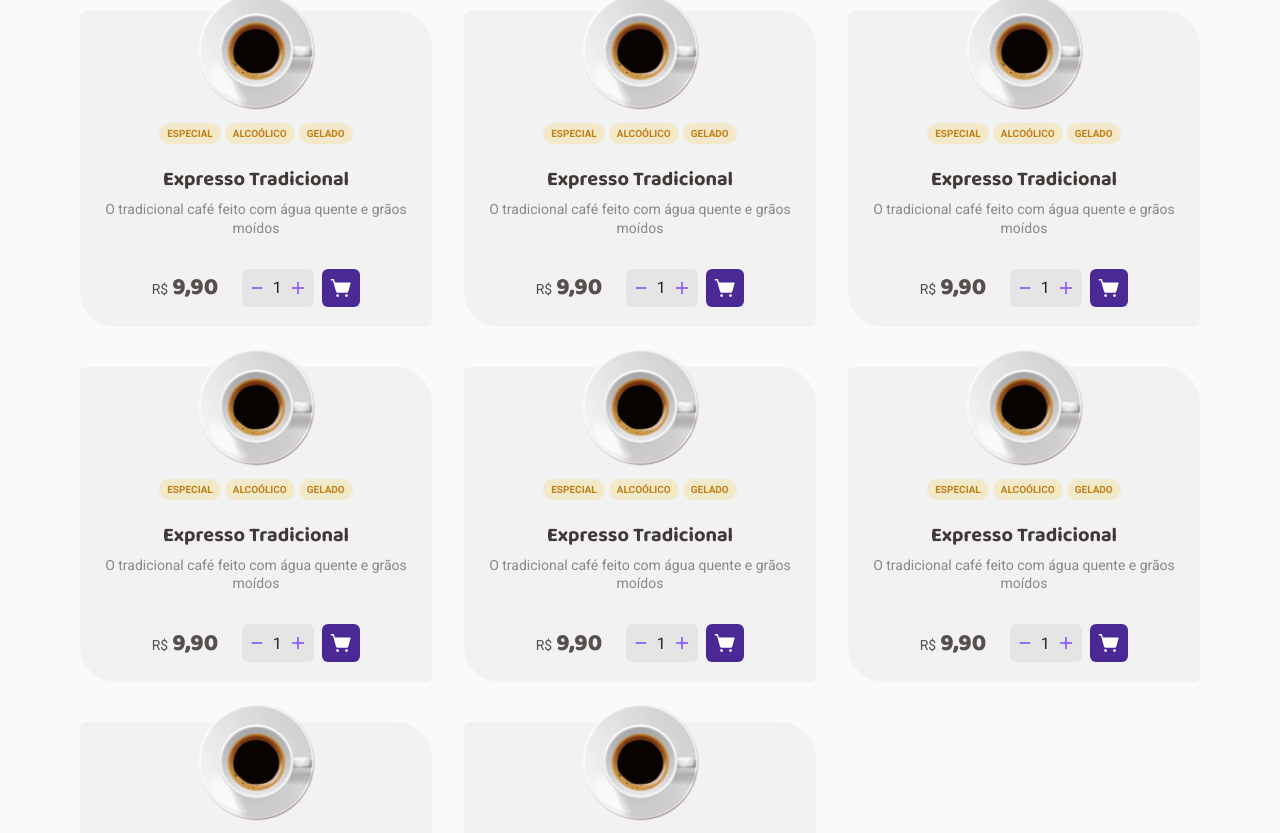
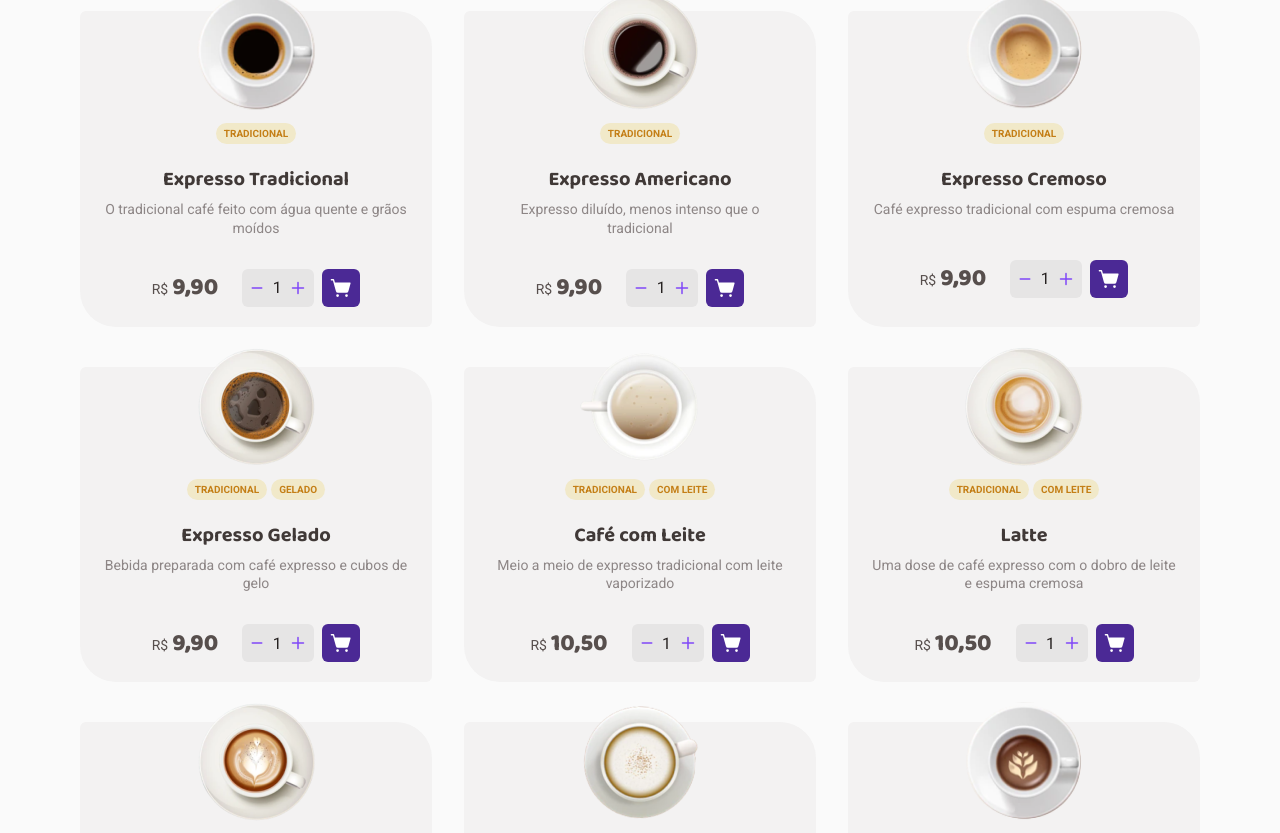
Before and after one commit to rodrigofontesdev/coffee, a React (Vite) app: page / in a window 1280 px wide. Shown: the part 766-1599 px from the top of the page. Built offline with nearby package versions, Linux system fonts and the light colour scheme.

Commit message:
feat(page): render mocking product catalog in home page
Also filter products based on tag

```diff
--- a/src/components/ProductCard/index.tsx
+++ b/src/components/ProductCard/index.tsx
@@ -1,29 +1,33 @@
 import { ShoppingCartSimple } from '@phosphor-icons/react'
+import { ProductProps } from '../../utils/data/products'
+import { format } from '../../utils/functions/formatter'
 import { ButtonIcon } from '../ButtonIcon'
 import { InputNumber } from '../Forms/InputNumber'
 import { Buy, Heading, Price, ProductContainer, Quantity, Tags } from './styles'
 
-import productImg from '../../assets/images/products/expresso-tradicional.png'
+interface ProductCardProps {
+  product: ProductProps
+}
 
-export function ProductCard() {
+export function ProductCard({ product }: ProductCardProps) {
   return (
     <ProductContainer>
-      <img src={productImg} alt="Expresso Tradicional" />
+      <img src={product.image} alt={product.title} />
 
       <Tags>
-        <li>Especial</li>
-        <li>Alcoólico</li>
-        <li>Gelado</li>
+        {product.tags.map((tag) => {
+          return <li key={tag}>{tag}</li>
+        })}
       </Tags>
 
       <Heading>
-        <h3>Expresso Tradicional</h3>
-        <p>O tradicional café feito com água quente e grãos moídos</p>
+        <h3>{product.title}</h3>
+        <p>{product.description}</p>
       </Heading>
 
       <Buy>
         <Price>
-          R$ <span>9,90</span>
+          R$ <span>{format.price(product.price)}</span>
         </Price>
 
         <Quantity>
--- a/src/pages/Home/index.tsx
+++ b/src/pages/Home/index.tsx
@@ -1,8 +1,25 @@
+import { useState } from 'react'
 import { ProductCard } from '../../components/ProductCard'
+import { PRODUCTS, ProductProps, TAGS, productsByTag } from '../../utils/data/products'
 import { Hero } from './components/Hero'
-import { Catalog, Items, Heading } from './styles'
+import { Catalog, Heading, Items, TagItem, Tags } from './styles'
 
 export function Home() {
+  const [products, setProducts] = useState<ProductProps[]>(PRODUCTS)
+  const [activeTag, setActiveTag] = useState('')
+
+  function handleGetProductsByTag(tag: string) {
+    const newProducts = productsByTag(tag)
+
+    if (tag === activeTag) {
+      setProducts(PRODUCTS)
+      setActiveTag('')
+    } else {
+      setProducts([...newProducts])
+      setActiveTag(tag)
+    }
+  }
+
   return (
     <main>
       <Hero />
@@ -11,24 +28,25 @@ export function Home() {
         <Heading>
           <h1>Nossos cafés</h1>
 
-          <ul>
-            <li>Tradicional</li>
-            <li>Especial</li>
-            <li>Com leite</li>
-            <li>Alcoólico</li>
-            <li>Gelado</li>
-          </ul>
+          <Tags>
+            {TAGS.map((tag) => {
+              return (
+                <TagItem
+                  key={tag}
+                  onClick={() => handleGetProductsByTag(tag)}
+                  $isActive={activeTag === tag}
+                >
+                  {tag}
+                </TagItem>
+              )
+            })}
+          </Tags>
         </Heading>
 
         <Items>
-          <ProductCard />
-          <ProductCard />
-          <ProductCard />
-          <ProductCard />
-          <ProductCard />
-          <ProductCard />
-          <ProductCard />
-          <ProductCard />
+          {products.map((product) => {
+            return <ProductCard key={product.id} product={product} />
+          })}
         </Items>
       </Catalog>
     </main>
--- a/src/pages/Home/styles.ts
+++ b/src/pages/Home/styles.ts
@@ -1,4 +1,4 @@
-import styled from 'styled-components'
+import styled, { css } from 'styled-components'
 
 export const Catalog = styled.section`
   max-width: calc(70rem + 4.5rem);
@@ -22,13 +22,19 @@ export const Heading = styled.header`
     font-weight: 800;
     line-height: 1.3;
   }
+`
 
-  ul {
+export const Tags = styled.ul`
   display: flex;
   flex-wrap: wrap;
   gap: 0.5rem;
+`
 
-    li {
+interface TagItemProps {
+  $isActive?: boolean
+}
+
+export const TagItem = styled.li<TagItemProps>`
   list-style: none;
   color: ${(props) => props.theme['yellow-800']};
   font-size: 0.625rem;
@@ -44,8 +50,13 @@ export const Heading = styled.header`
     background-color: ${(props) => props.theme['yellow-500']};
     color: ${(props) => props.theme['white']};
   }
-    }
-  }
+
+  ${(props) =>
+    props.$isActive &&
+    css`
+      background-color: ${(props) => props.theme['yellow-500']};
+      color: ${(props) => props.theme['white']};
+    `}
 `
 
 export const Items = styled.div`
```
Lines whose indentation alone changed are shown as unchanged.
